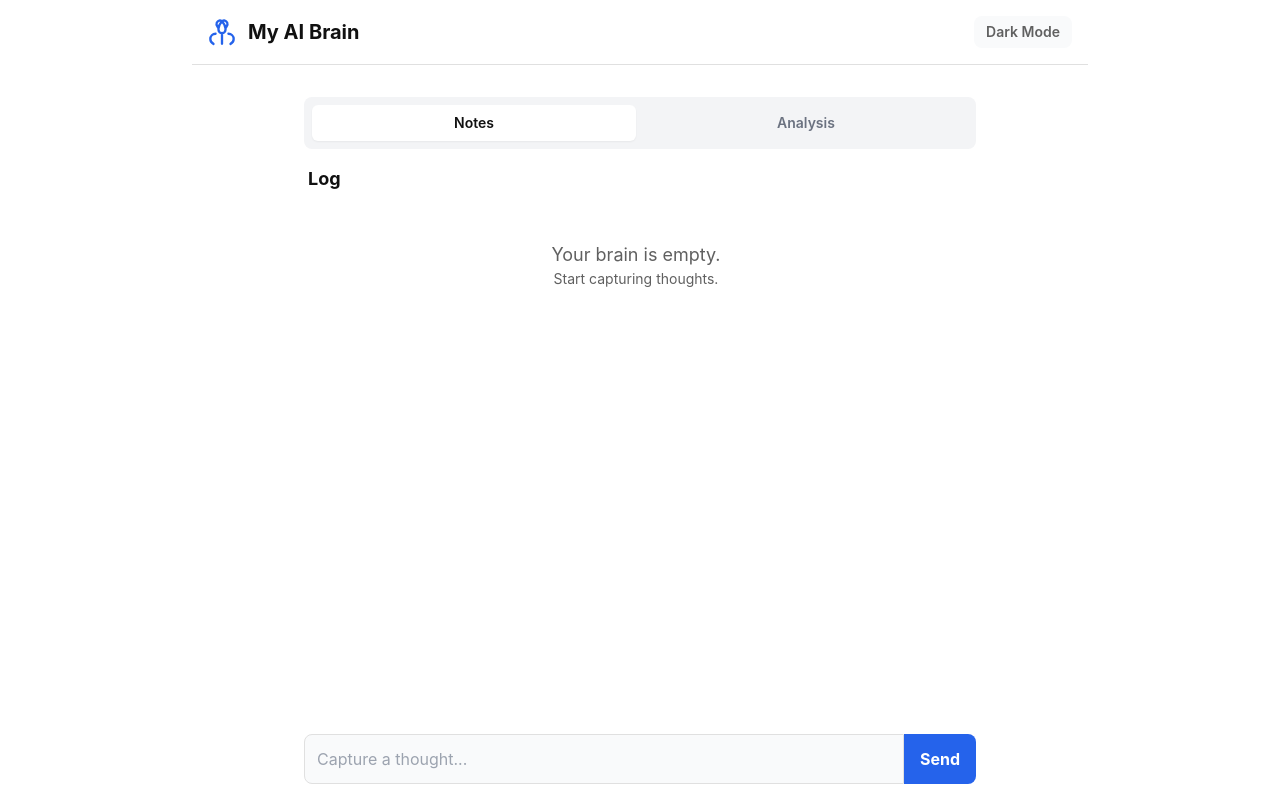
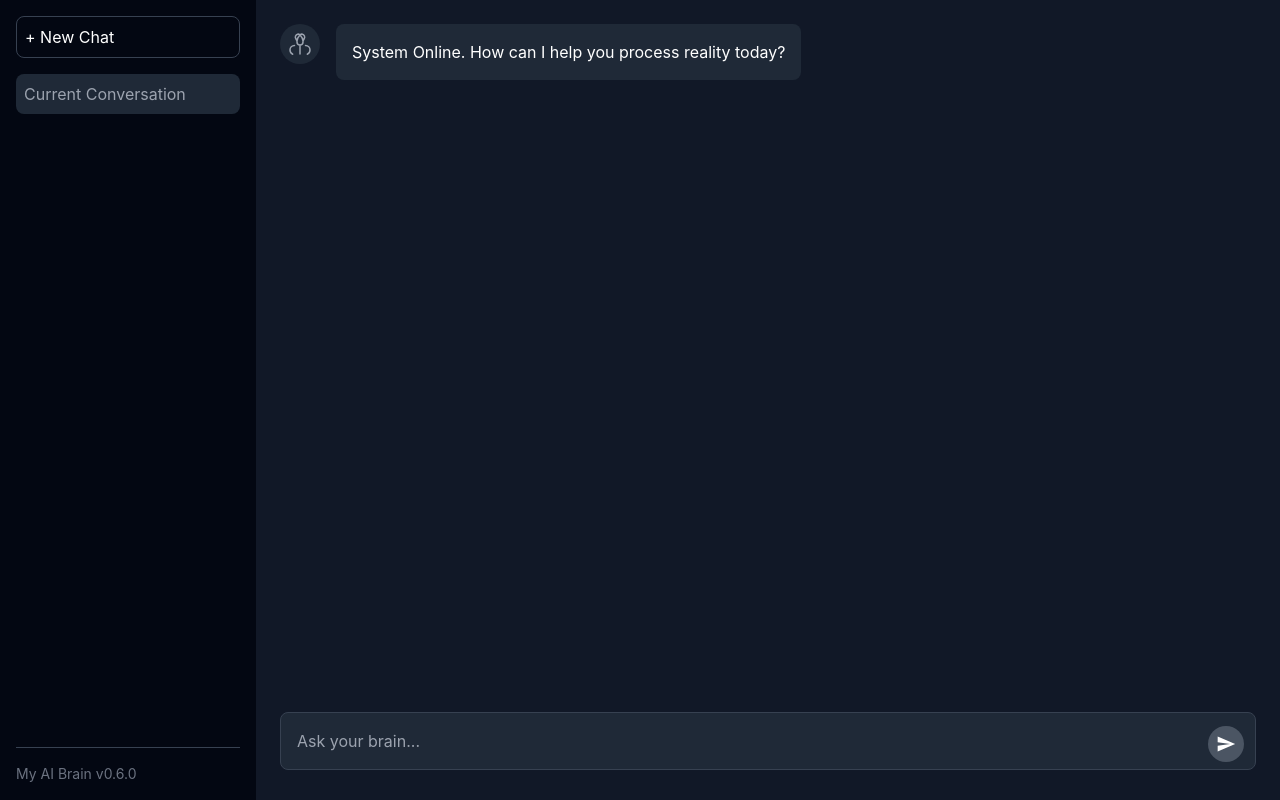
Before and after one commit to solomon-brian/my-ai-brain, a Next.js app: page / in a window 1280 px wide. Built offline with nearby package versions, Linux system fonts and the light colour scheme.

Commit message:
feat(ui)!: Implement ChatGPT-style conversational interface (v0.6.0)

```diff
--- a/pages/index.js
+++ b/pages/index.js
@@ -1,166 +1,111 @@
 import { useState, useEffect, useRef } from "react";
 
-const BrainIcon = () => (
-    <svg className="h-7 w-7" viewBox="0 0 24 24" fill="none" xmlns="http://www.w3.org/2000/svg">
-        <path d="M6.5 13.5C4.01 13.5 2 15.51 2 18C2 19.82 3.08 21.4 4.7 22.21M17.5 13.5C19.99 13.5 22 15.51 22 18C22 19.82 20.92 21.4 19.3 22.21M12 13V22M12 13C13.66 13 15 11.66 15 10V9C15 6 12 3 12 3C12 3 9 6 9 9V10C9 11.66 10.34 13 12 13ZM12 3C10.5 1.5 8.5 2 7.5 4C6.5 6 8.5 7.5 9 9M12 3C13.5 1.5 15.5 2 16.5 4C17.5 6 15.5 7.5 15 9" stroke="currentColor" strokeWidth="2" strokeLinecap="round" strokeLinejoin="round"/>
-    </svg>
-);
+// --- Components ---
+const BrainIcon = () => ( <svg className="h-6 w-6 text-gray-400" viewBox="0 0 24 24" fill="none" xmlns="http://www.w3.org/2000/svg"><path d="M6.5 13.5C4.01 13.5 2 15.51 2 18C2 19.82 3.08 21.4 4.7 22.21M17.5 13.5C19.99 13.5 22 15.51 22 18C22 19.82 20.92 21.4 19.3 22.21M12 13V22M12 13C13.66 13 15 11.66 15 10V9C15 6 12 3 12 3C12 3 9 6 9 9V10C9 11.66 10.34 13 12 13ZM12 3C10.5 1.5 8.5 2 7.5 4C6.5 6 8.5 7.5 9 9M12 3C13.5 1.5 15.5 2 16.5 4C17.5 6 15.5 7.5 15 9" stroke="currentColor" strokeWidth="1.5" strokeLinecap="round" strokeLinejoin="round"/></svg> );
+const UserIcon = () => ( <svg className="h-6 w-6 text-white" viewBox="0 0 24 24" fill="none" xmlns="http://www.w3.org/2000/svg"><path d="M12 12C14.2091 12 16 10.2091 16 8C16 5.79086 14.2091 4 12 4C9.79086 4 8 5.79086 8 8C8 10.2091 9.79086 12 12 12ZM12 12C18.6667 12 20 16 20 18V20H4V18C4 16 5.33333 12 12 12Z" stroke="currentColor" strokeWidth="1.5" strokeLinecap="round" strokeLinejoin="round"/></svg> );
 
 export default function Home() {
-    const [notes, setNotes] = useState([]);
+    const [messages, setMessages] = useState([]);
     const [input, setInput] = useState("");
-    const [aiResponse, setAiResponse] = useState("");
-    const [mode, setMode] = useState("note");
     const [isLoading, setIsLoading] = useState(false);
-    const [theme, setTheme] = useState("light");
-    const [toast, setToast] = useState({ show: false, message: "" });
+    const messagesEndRef = useRef(null);
 
+    // Initial message on load
     useEffect(() => {
-        const savedTheme = localStorage.getItem("myaibrain_theme") || "light";
-        setTheme(savedTheme);
-        document.body.classList.toggle("dark-mode", savedTheme === "dark");
+        setMessages([{ role: 'assistant', content: 'System Online. How can I help you process reality today?' }]);
     }, []);
 
-    const toggleTheme = () => {
-        const newTheme = theme === "light" ? "dark" : "light";
-        setTheme(newTheme);
-        localStorage.setItem("myaibrain_theme", newTheme);
-        document.body.classList.toggle("dark-mode", newTheme === "dark");
-    };
+    // Scroll to bottom when new messages appear
+    useEffect(() => {
+        messagesEndRef.current?.scrollIntoView({ behavior: "smooth" });
+    }, [messages]);
 
-    useEffect(() => {
+    const handleSendMessage = async () => {
+        if (!input.trim() || isLoading) return;
+
+        const newMessages = [...messages, { role: 'user', content: input }];
+        setMessages(newMessages);
+        setInput("");
+        setIsLoading(true);
+
         try {
-            const saved = JSON.parse(localStorage.getItem("myaibrain_notes") || "[]");
-            setNotes(saved);
-        } catch (e) { setNotes([]); }
-    }, []);
+            const response = await fetch('/api/chat', { // A new, smarter API endpoint will be needed
+                method: 'POST',
+                headers: { 'Content-Type': 'application/json' },
+                body: JSON.stringify({ messages: newMessages }),
+            });
 
-    useEffect(() => { localStorage.setItem("myaibrain_notes", JSON.stringify(notes)); }, [notes]);
+            if (!response.ok) throw new Error("Failed to connect to the AI brain.");
 
-    const showToast = (message) => {
-        setToast({ show: true, message: "" });
-        setTimeout(() => { setToast({ show: true, message }); }, 50);
-        setTimeout(() => setToast({ show: false, message: "" }), 2050);
-    };
-
-    const deleteNote = (indexToDelete) => {
-        const actualIndex = notes.length - 1 - indexToDelete;
-        const updatedNotes = notes.filter((_, index) => index !== actualIndex);
-        setNotes(updatedNotes);
-        showToast("Note deleted.");
-    };
-
-    const addNote = () => {
-        if (!input.trim()) return;
-        setNotes([...notes, { text: input, date: new Date().toISOString() }]);
-        setInput("");
-        showToast("Note Captured.");
-    };
-
-    const clearNotes = () => { if (window.confirm("Are you sure?")) { setNotes([]); showToast("Log Cleared."); } };
-
-    const copyToClipboard = () => {
-        if (!aiResponse || aiResponse.startsWith("Analyzing...") || aiResponse.startsWith("Error:")) return;
-        navigator.clipboard.writeText(aiResponse);
-        showToast("Analysis copied to clipboard.");
-    };
-
-    const askAI = async () => {
-        if (!input.trim() || isLoading) return;
-        setIsLoading(true);
-        setAiResponse("Analyzing...");
-        const context = notes.map(n => n.text).join("\n");
-        const prompt = `Context:\n${context}\n\nQuestion: ${input}`;
-        try {
-            const response = await fetch('/api/groq', { method: 'POST', headers: { 'Content-Type': 'application/json' }, body: JSON.stringify({ prompt }) });
-            if (!response.ok) throw new Error((await response.json()).error || "Server error");
             const data = await response.json();
-            setAiResponse(data.result);
+            setMessages(prev => [...prev, { role: 'assistant', content: data.reply }]);
         } catch (error) {
-            setAiResponse(`Error: ${error.message}`);
+            setMessages(prev => [...prev, { role: 'assistant', content: `Error: ${error.message}` }]);
         } finally {
             setIsLoading(false);
-            // We do NOT clear the input in AI mode.
         }
     };
 
-    const handleKeyPress = (e) => {
-        if (e.key === 'Enter' && !e.shiftKey) {
-            e.preventDefault();
-            mode === 'note' ? addNote() : askAI();
-        }
-    };
+    const handleKeyPress = (e) => { if (e.key === 'Enter' && !e.shiftKey) { e.preventDefault(); handleSendMessage(); } };
 
     return (
-        <div className="flex flex-col h-screen font-sans antialiased" style={{ backgroundColor: 'var(--bg)', color: 'var(--text-main)' }}>
-            <header className="fixed top-0 left-0 right-0 z-10 backdrop-blur-sm" style={{ backgroundColor: 'var(--header-bg)' }}>
-                 <div className="w-full max-w-4xl mx-auto flex justify-between items-center p-4 border-b" style={{ borderColor: 'var(--border-color)' }}>
-                    <div className="flex items-center gap-3">
-                        <div className="text-blue-600"><BrainIcon /></div>
-                        <h1 className="text-xl font-bold" style={{ color: 'var(--text-main)' }}>My AI Brain</h1>
+        <div className="flex h-screen bg-gray-900 text-white font-sans">
+            {/* Sidebar */}
+            <aside className="w-64 bg-gray-950 p-4 flex flex-col">
+                <button className="w-full text-left p-2 mb-4 rounded-lg border border-gray-700 hover:bg-gray-800">
+                    + New Chat
+                </button>
+                <div className="flex-1 overflow-y-auto">
+                    {/* Chat history would be listed here */}
+                    <div className="p-2 text-gray-400 rounded-lg bg-gray-800">Current Conversation</div>
                 </div>
-                    <div className="flex items-center gap-4">
-                        <button className="px-3 py-1.5 rounded-lg text-sm font-semibold" style={{ color: 'var(--text-dim)', backgroundColor: 'var(--surface-bg)' }} onClick={toggleTheme}>
-                            {theme === 'light' ? 'Dark' : 'Light'} Mode
-                        </button>
+                <div className="border-t border-gray-700 pt-4">
+                    <p className="text-sm text-gray-500">My AI Brain v0.6.0</p>
+                </div>
+            </aside>
+
+            {/* Main Chat Area */}
+            <main className="flex-1 flex flex-col">
+                <div className="flex-1 overflow-y-auto p-6">
+                    <div className="space-y-6">
+                        {messages.map((msg, index) => (
+                            <div key={index} className={`flex items-start gap-4 ${msg.role === 'user' ? 'justify-end' : ''}`}>
+                                {msg.role === 'assistant' && <div className="p-2 rounded-full bg-gray-800"><BrainIcon /></div>}
+                                <div className={`max-w-xl p-4 rounded-lg ${msg.role === 'user' ? 'bg-blue-600' : 'bg-gray-800'}`}>
+                                    <p className="whitespace-pre-wrap">{msg.content}</p>
+                                </div>
+                                {msg.role === 'user' && <div className="p-2 rounded-full bg-blue-600"><UserIcon /></div>}
+                            </div>
+                        ))}
+                         {isLoading && (
+                            <div className="flex items-start gap-4">
+                                <div className="p-2 rounded-full bg-gray-800"><BrainIcon /></div>
+                                <div className="max-w-xl p-4 rounded-lg bg-gray-800">
+                                    <span className="animate-pulse">...</span>
                                 </div>
                             </div>
-            </header>
-
-            <main className="flex-1 pt-[81px] overflow-hidden">
-                <div className="w-full max-w-2xl mx-auto h-full flex flex-col">
-                    <div className="p-2 bg-gray-100 dark:bg-gray-800 rounded-lg flex justify-center gap-2 my-4">
-                        <button className={`w-full py-2 rounded-md text-sm font-semibold ${mode === "note" ? "bg-white dark:bg-gray-700 shadow-sm" : "text-gray-500 dark:text-gray-400"}`} onClick={() => setMode("note")}>Notes</button>
-                        <button className={`w-full py-2 rounded-md text-sm font-semibold ${mode === "ask" ? "bg-white dark:bg-gray-700 shadow-sm" : "text-gray-500 dark:text-gray-400"}`} onClick={() => setMode("ask")}>Analysis</button>
-                    </div>
-
-                    <div className="flex-1 min-h-0 relative">
-                        {/* Note View */}
-                        <div className={`absolute inset-0 transition-opacity duration-300 ${mode === 'note' ? 'opacity-100' : 'opacity-0 pointer-events-none'}`}>
-                            <div className="flex justify-between items-center mb-2 px-1">
-                                <h2 className="text-lg font-bold" style={{color: 'var(--text-main)'}}>Log</h2>
-                                {notes.length > 0 && <button onClick={clearNotes} className="text-xs text-red-500 hover:underline font-semibold">Clear Log</button>}
-                            </div>
-                            <div className="h-[calc(100%-100px)] overflow-y-auto space-y-2 pr-2">
-                                {notes.length > 0 ? notes.slice().reverse().map((n, i) => (
-                                    <div key={i} className="group flex items-center justify-between p-3 rounded-lg" style={{backgroundColor: 'var(--surface-bg)'}}>
-                                        <p className="text-sm" style={{color: 'var(--text-dim)'}}>{n.text}</p>
-                                        <button onClick={() => deleteNote(i)} className="opacity-0 group-hover:opacity-100 text-red-500 text-xs font-bold transition-opacity">X</button>
-                                    </div>
-                                )) : (
-                                     <div className="text-center p-10" style={{color: 'var(--text-dim)'}}><p className="text-lg">Your brain is empty.</p><p className="text-sm">Start capturing thoughts.</p></div>
                         )}
+                        <div ref={messagesEndRef} />
                     </div>
                 </div>
 
-                        {/* Analysis View */}
-                        <div className={`absolute inset-0 transition-opacity duration-300 ${mode === 'ask' ? 'opacity-100' : 'opacity-0 pointer-events-none'}`}>
-                             <div className="flex justify-between items-center mb-2 px-1">
-                                <h2 className="text-lg font-bold" style={{color: 'var(--text-main)'}}>AI Response</h2>
-                                {aiResponse && !aiResponse.startsWith("Analyzing...") && !aiResponse.startsWith("Error:") &&
-                                    <button onClick={copyToClipboard} className="text-xs font-semibold" style={{color: 'var(--text-dim)'}}>Copy</button>
-                                }
-                            </div>
-                            <pre className="h-[calc(100%-100px)] overflow-y-auto p-4 bg-black text-green-400 rounded-lg text-sm whitespace-pre-wrap font-mono">
-                                {aiResponse || "> Awaiting query..."}
-                            </pre>
-                        </div>
-                    </div>
-
-                    <div className="py-4">
-                         <div className="flex">
-                            {/* --- THE FIX IS HERE --- */}
-                            <input type="text" className="flex-1 p-3 rounded-l-lg border focus:outline-none focus:ring-2 focus:ring-blue-500" style={{backgroundColor: 'var(--surface-bg)', borderColor: 'var(--border-color)'}} placeholder={mode === 'note' ? "Capture a thought..." : "Ask your brain..."} value={input} onChange={(e) => setInput(e.target.value)} onKeyPress={handleKeyPress} disabled={isLoading} />
-                            <button onClick={mode === 'note' ? addNote : askAI} disabled={isLoading} className={`px-4 font-bold text-white rounded-r-lg ${mode === 'note' ? 'bg-blue-600' : 'bg-green-600'} disabled:bg-gray-400`}>
-                                {isLoading ? '...' : 'Send'}
+                <footer className="p-6">
+                    <div className="relative">
+                        <textarea
+                            className="w-full p-4 pr-12 rounded-lg bg-gray-800 border border-gray-700 focus:outline-none focus:ring-2 focus:ring-blue-500 resize-none"
+                            placeholder="Ask your brain..."
+                            rows="1"
+                            value={input}
+                            onChange={(e) => setInput(e.target.value)}
+                            onKeyPress={handleKeyPress}
+                            disabled={isLoading}
+                        />
+                        <button onClick={handleSendMessage} disabled={isLoading || !input.trim()} className="absolute right-3 top-1/2 -translate-y-1/2 p-2 rounded-full bg-blue-600 hover:bg-blue-700 disabled:bg-gray-600 disabled:cursor-not-allowed">
+                            <svg className="w-5 h-5" viewBox="0 0 24 24" fill="none" xmlns="http://www.w3.org/2000/svg"><path d="M2.01 21L23 12L2.01 3L2 10L17 12L2 14L2.01 21Z" fill="white"/></svg>
                         </button>
                     </div>
-                    </div>
-                </div>
+                </footer>
             </main>
-             <div className={`fixed bottom-5 bg-gray-900 text-white py-2 px-5 rounded-lg shadow-xl transition-all duration-300 ${toast.show ? 'opacity-100 translate-y-0' : 'opacity-0 translate-y-5 pointer-events-none'}`}>
-                {toast.message}
-            </div>
         </div>
     );
 }
```
Lines whose indentation alone changed are shown as unchanged.
